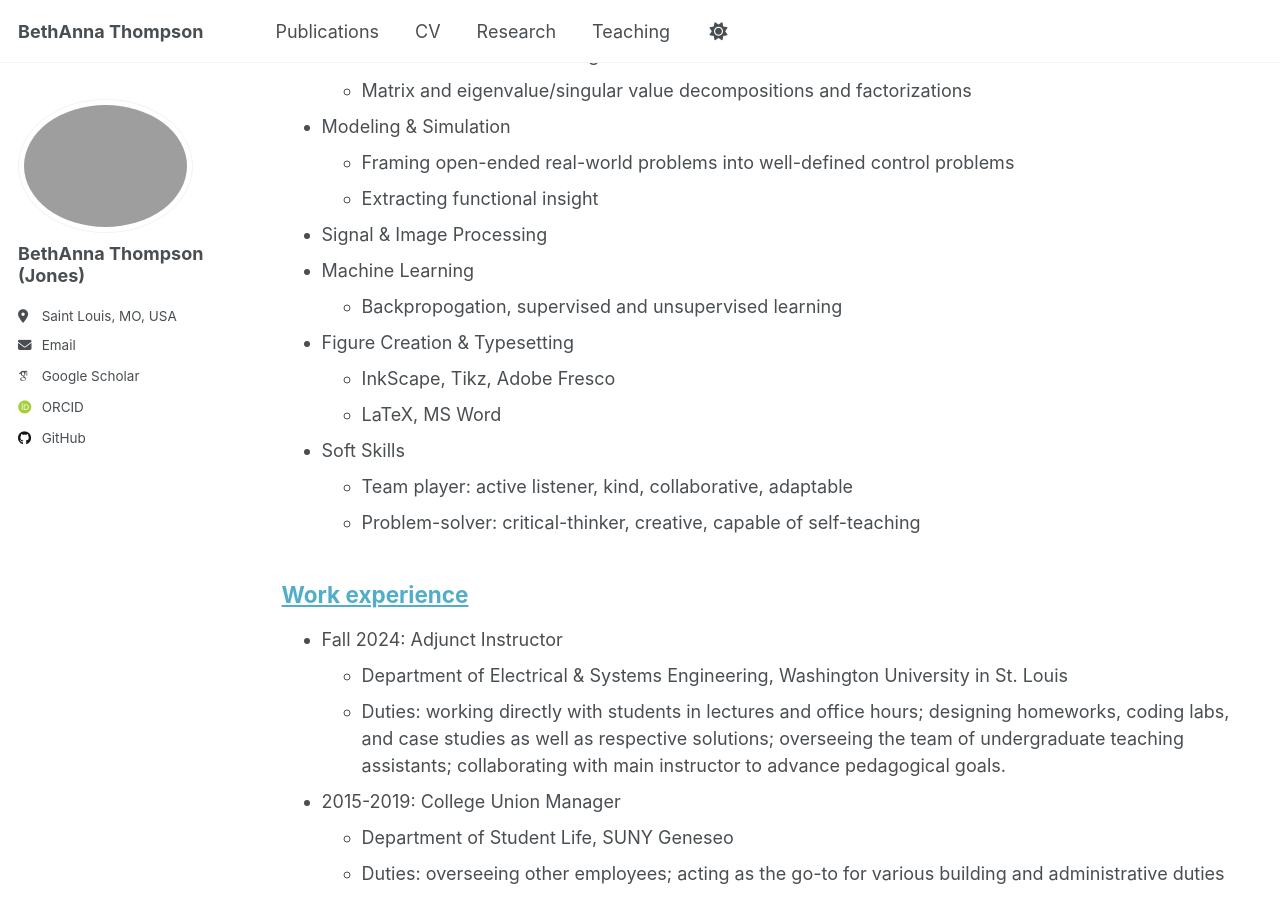
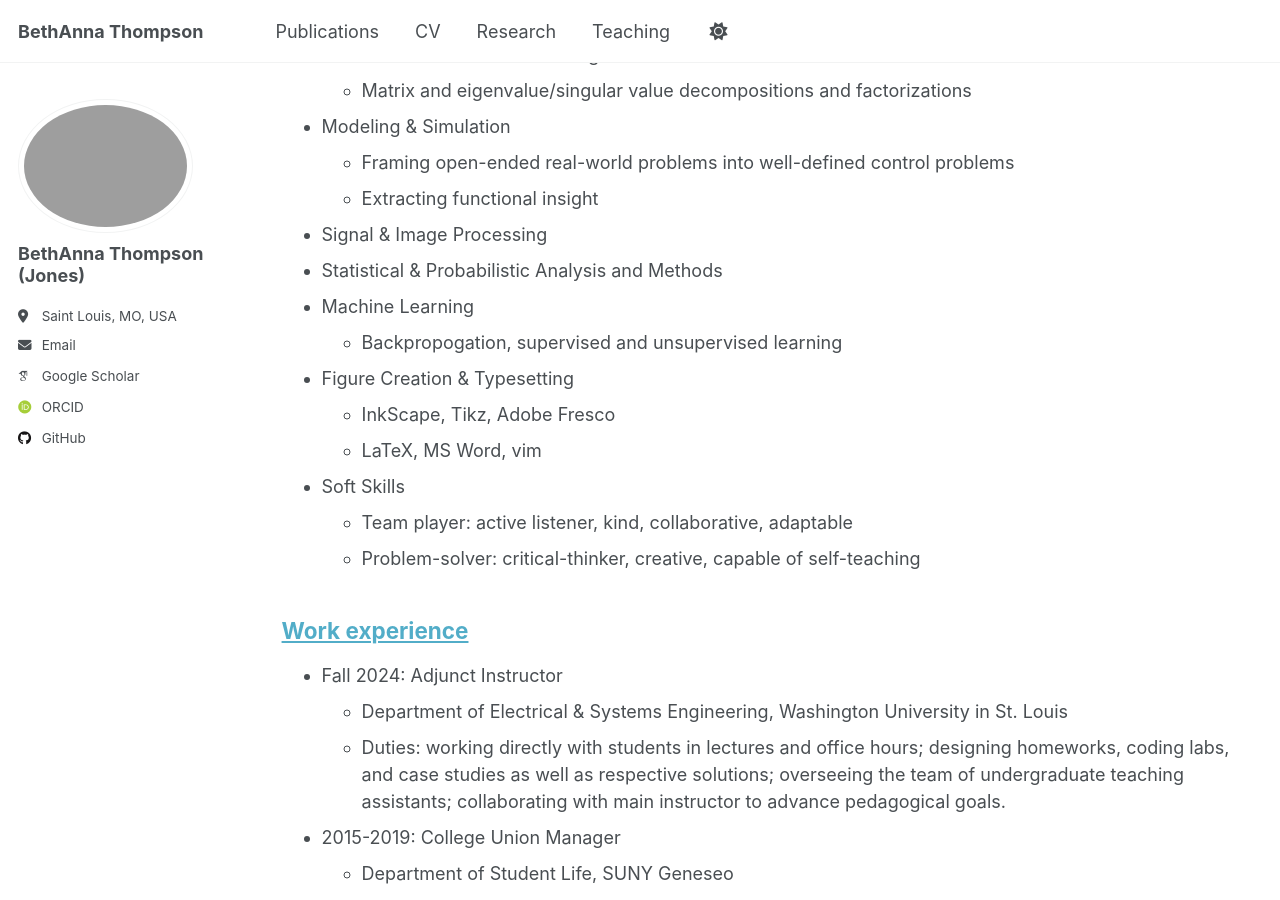
Before and after one commit to BethAnna/BethAnna.github.io, a Jekyll site: the page built from _pages/cv.md, in a window 1280 px wide and 900 px high, scrolled down 1426 px. Built offline with Jekyll 4.4.1, drawn with Linux system fonts in a browser that asks for light colours; some web fonts are replaced; a script that is not in the unit is left out.

Commit message:
Update cv.md
Added stats to skills

```diff
--- a/_pages/cv.md
+++ b/_pages/cv.md
@@ -55,11 +55,12 @@ Jones, B., & Schwamb, A. (2024, November 13). [_Engineering the Future: Engineer
   * Framing open-ended real-world problems into well-defined control problems
   * Extracting functional insight
 * Signal & Image Processing
+* Statistical & Probabilistic Analysis and Methods
 * Machine Learning
   * Backpropogation, supervised and unsupervised learning
 * Figure Creation & Typesetting
   * InkScape, Tikz, Adobe Fresco
-  * LaTeX, MS Word
+  * LaTeX, MS Word, vim
 * Soft Skills
   * Team player: active listener, kind, collaborative, adaptable
   * Problem-solver: critical-thinker, creative, capable of self-teaching
```
